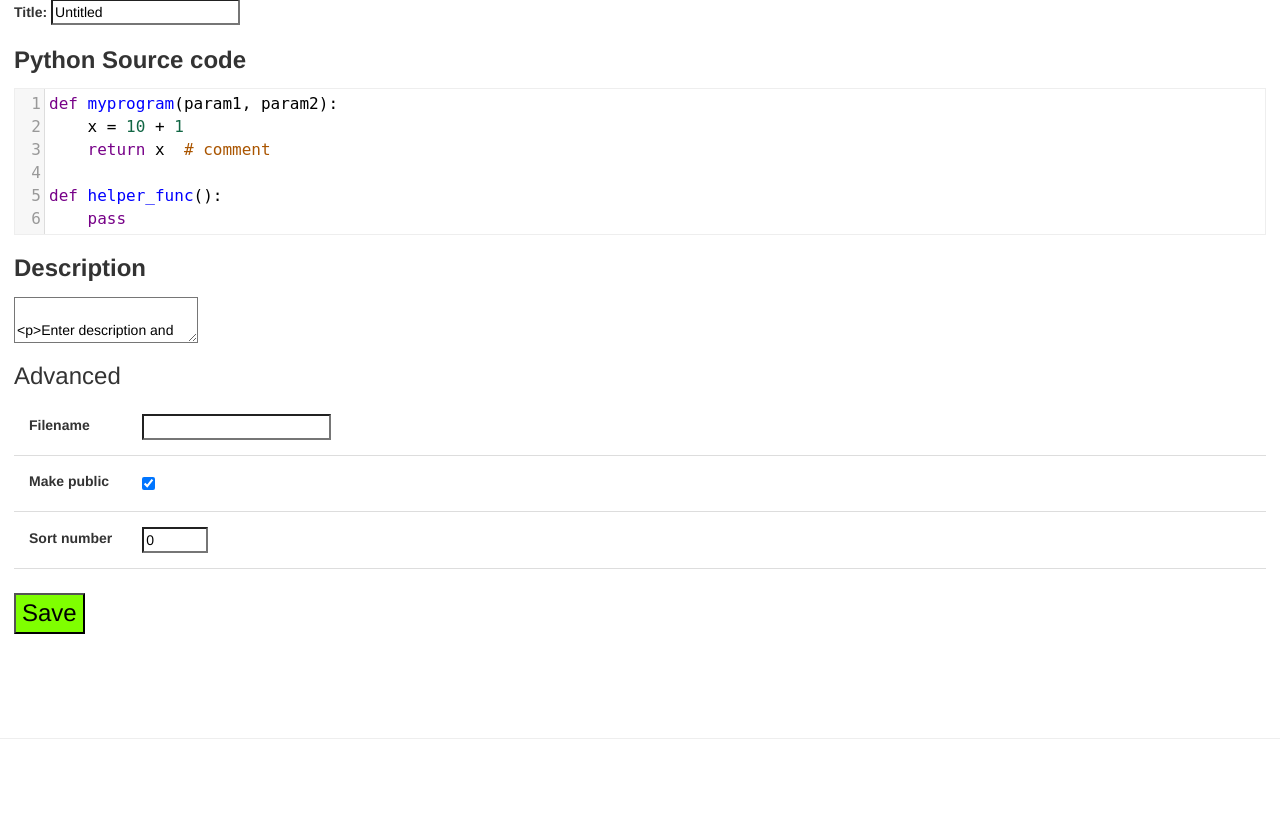
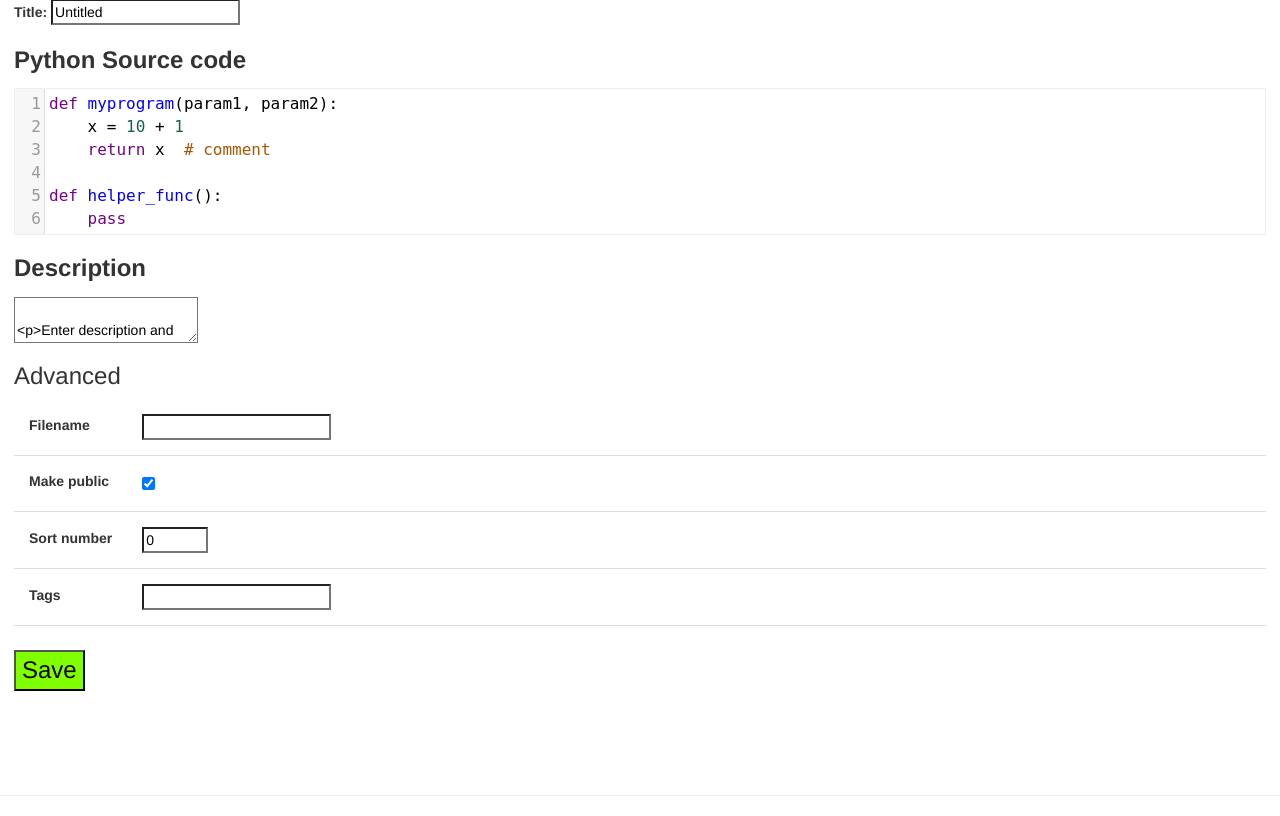
Before and after one commit to abulka/pyrpn, a Flask app: page /example in a window 1280 px wide. Shown: the part 210-1026 px from the top of the page. Before the commit the page ends 949 px from the top, so only its background shows below. Run offline with Flask 2, Linux system fonts and the light colour scheme; some libraries are stand-ins or nearby versions.

Commit message:
examples now have tag field

```diff
--- a/example_model.py
+++ b/example_model.py
@@ -9,5 +9,6 @@ class Example(cheap_redis_db.CheapRecord):
     public = attrib(default='')  # true or false is not supported in redis - only strings are.  Use 'yes' or ''.  Even integers are just strings
     filename = attrib(default='')  # unique, independent of the redis id
     sortnum = attrib(default=0)
+    tags = attrib(default='')
 
 cheap_redis_db.config.register_class(Example, namespace='pyrpn')
--- a/server.py
+++ b/server.py
@@ -95,7 +95,14 @@ def examples_list():
     for eg in examples:
         eg.sortnum = int(eg.sortnum)  # repair the integer
     examples_sorted = sorted(examples, key=lambda eg: (eg.sortnum, eg.filename, eg.id), reverse=True)
-    return render_template('examples_list.html', examples=examples_sorted, title="Examples", admin=admin)
+
+    # prepare tag info
+    all_tags = []
+    for eg in examples:
+        eg_tags = [tag.strip() for tag in eg.tags.split(',') if eg.tags.strip() != '']
+        all_tags.extend(eg_tags)
+
+    return render_template('examples_list.html', examples=examples_sorted, title="Examples", admin=admin, all_tags=all_tags)
 
 
 @app.route('/sync')
@@ -133,6 +140,7 @@ def example_create():
                 public = Example.bool_to_redis_bool(form.public.data),
                 filename=form.filename.data,
                 sortnum=form.sortnum.data,
+                tags=form.tags.data,
             )
             log.info(f'created example {example}')
             return redirect(url_for('example_edit', id=example.id))
@@ -196,6 +204,7 @@ def example_edit(id):
             example.public = Example.bool_to_redis_bool(form.public.data)
             example.filename=form.filename.data
             example.sortnum=form.sortnum.data
+            example.tags=form.tags.data
             example.save()
             log.info(f'example_edit: {id} updated and saved {example}')
             es.save_to_file(example)
--- a/server_forms.py
+++ b/server_forms.py
@@ -38,3 +38,4 @@ class ExampleForm(FlaskForm):
     public = BooleanField('Make public', default=True)
     filename = StringField('Filename', default='')
     sortnum = IntegerField('Sort number', default=0, validators=[validators.NumberRange(message='Range should be between 0 and 999.', min=0, max=999)])
+    tags = StringField('Tags', default='')
--- a/templates/example.html
+++ b/templates/example.html
@@ -74,6 +74,10 @@
                        <td> {{ form.sortnum.label }} </td>
                        <td> {{ form.sortnum() }} </td>
                     </tr>
+                    <tr>
+                       <td> {{ form.tags.label }} </td>
+                       <td> {{ form.tags() }} </td>
+                    </tr>
                 {% endif %}
             </table>
 
```
Also changed, not shown: templates/examples_list.html (+11 -0 lines).
